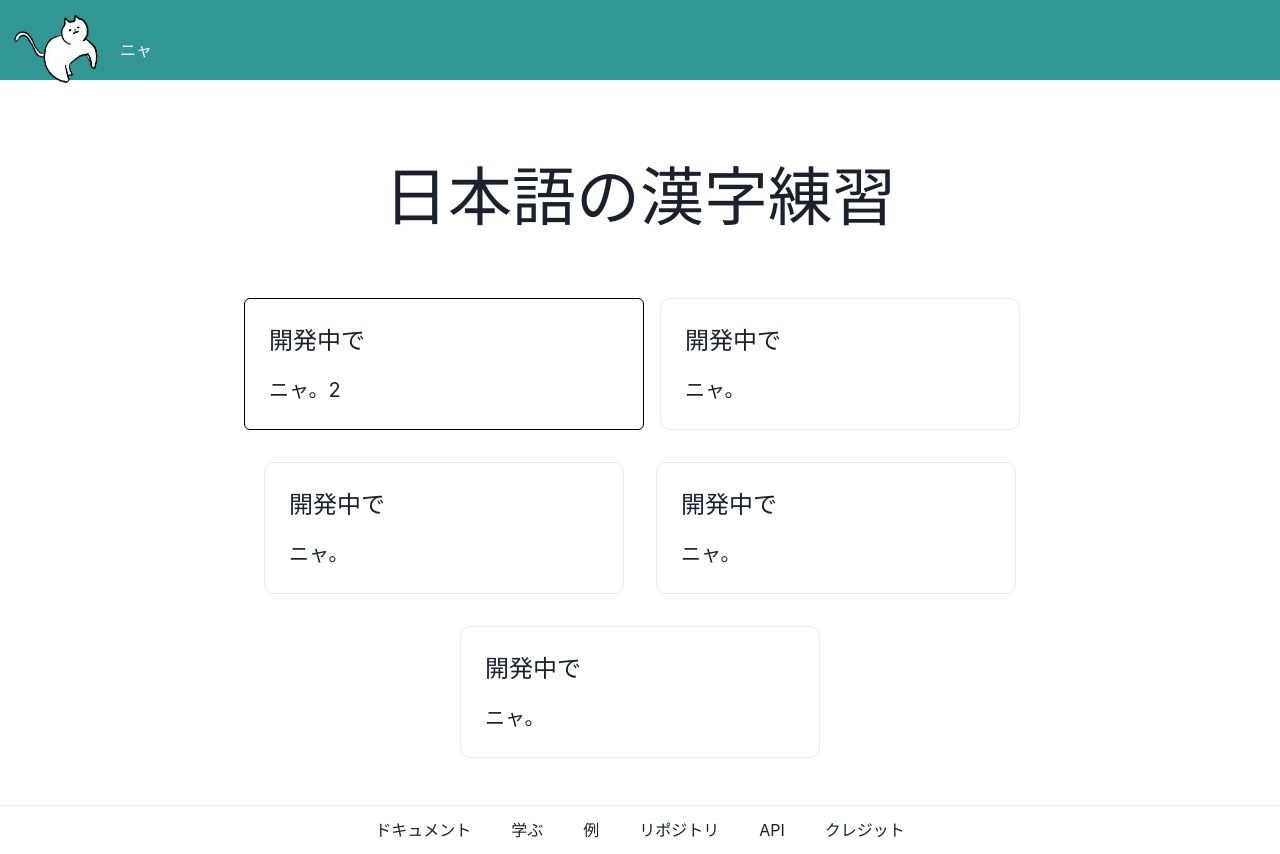
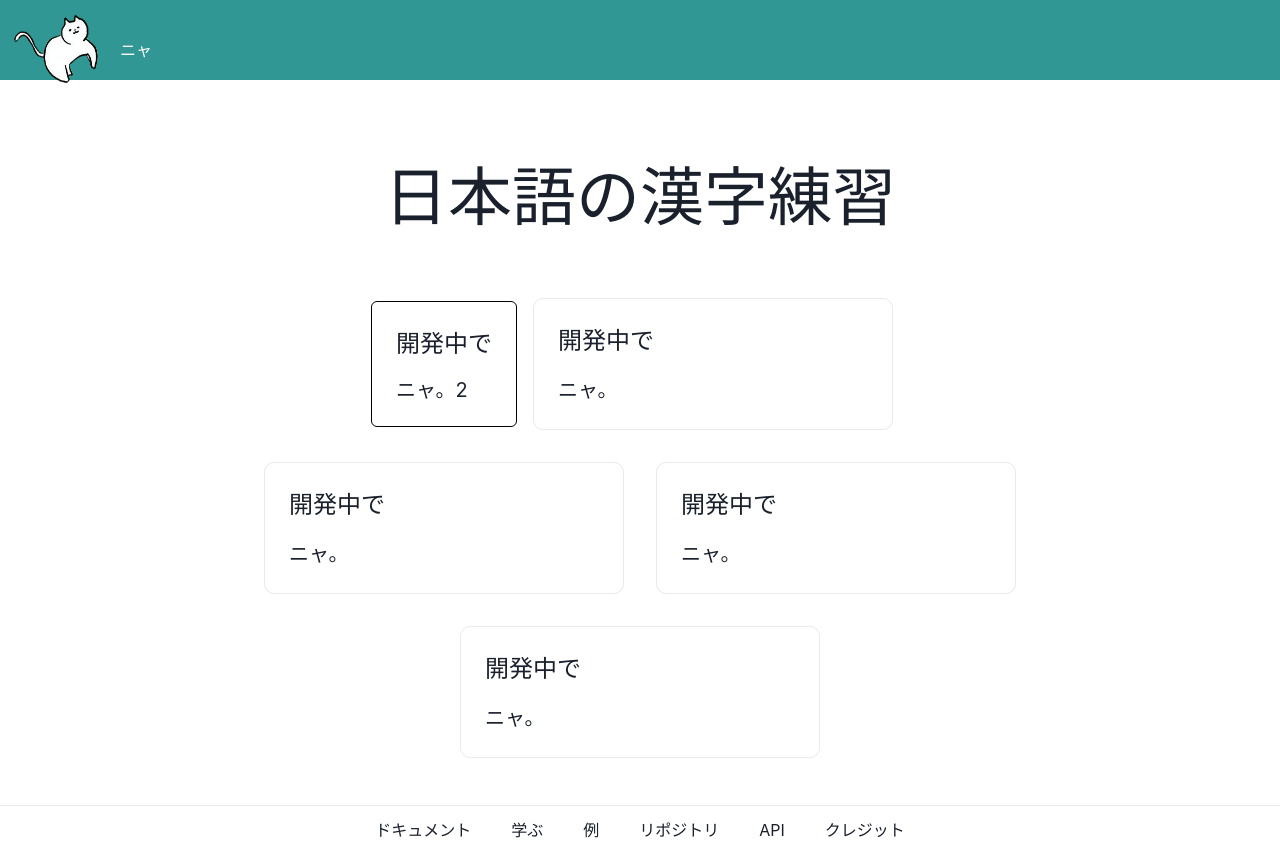
Before and after one commit to AyanoNK/jp-kanji-conjugations, a Next.js app: page / in a window 1280 px wide. Built offline with nearby package versions, Linux system fonts and the light colour scheme.

Commit message:
Modified selection card

```diff
--- a/components/index/selection_card.js
+++ b/components/index/selection_card.js
@@ -9,7 +9,6 @@ const SelectionCard = ({ link, title, description, isExternal = false }) => {
         border="1px solid black"
         borderRadius="md"
         padding="1.5rem"
-        width="50%"
         textDecoration="none"
         transition={["ease-in-out", "0.15s"]}
         _hover={{
@@ -21,7 +20,7 @@ const SelectionCard = ({ link, title, description, isExternal = false }) => {
         <Text paddingBottom="1rem" fontSize="1.5rem">
           {title}
         </Text>
-        <Text margin="0" padding="0" fontSize="1.25rem" lineHeight="1.5">
+        <Text margin="0" padding="0" fontSize="1.25rem" lineHeight="1.5rem">
           {description}
         </Text>
       </Link>
```
